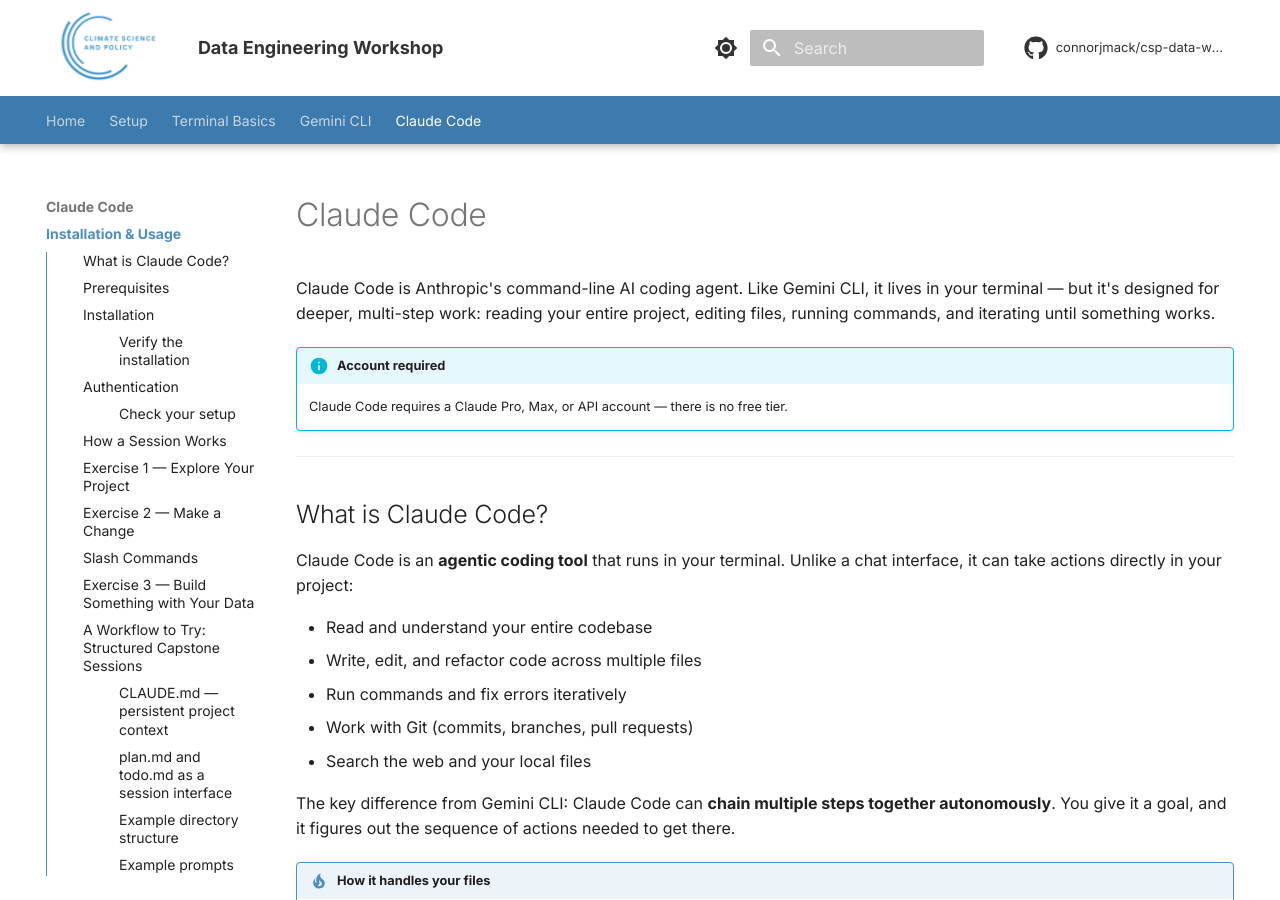
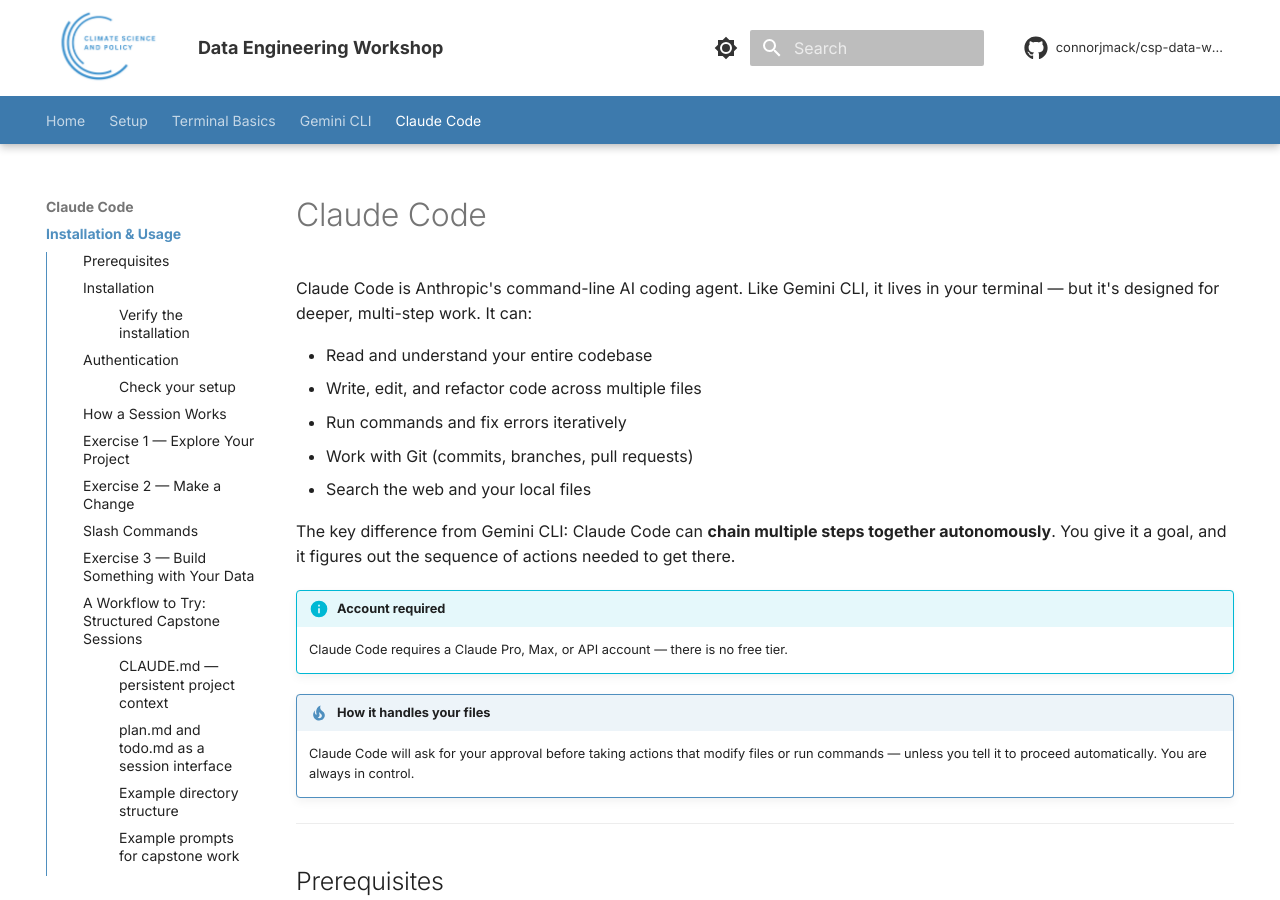
Before and after one commit to connorjmack/csp-data-workshop, an MkDocs documentation site: the page built from docs/modules/05-claude-code.md, in a window 1280 px wide and 900 px high. Built offline with MkDocs 1.6.1 and Material for MkDocs 9.7.7, drawn with Linux system fonts in a browser that asks for light colours; comment, search, counter and statistics services are not loaded.

Commit message:
Quick update

```diff
--- a/docs/modules/05-claude-code.md
+++ b/docs/modules/05-claude-code.md
@@ -1,15 +1,6 @@
 # Claude Code
 
-Claude Code is Anthropic's command-line AI coding agent. Like Gemini CLI, it lives in your terminal — but it's designed for deeper, multi-step work: reading your entire project, editing files, running commands, and iterating until something works.
-
-!!! info "Account required"
-    Claude Code requires a Claude Pro, Max, or API account — there is no free tier.
-
----
-
-## What is Claude Code?
-
-Claude Code is an **agentic coding tool** that runs in your terminal. Unlike a chat interface, it can take actions directly in your project:
+Claude Code is Anthropic's command-line AI coding agent. Like Gemini CLI, it lives in your terminal — but it's designed for deeper, multi-step work. It can:
 
 - Read and understand your entire codebase
 - Write, edit, and refactor code across multiple files
```
Also changed, not shown: other parts of docs/modules/05-claude-code.md (+3 -0 lines).
